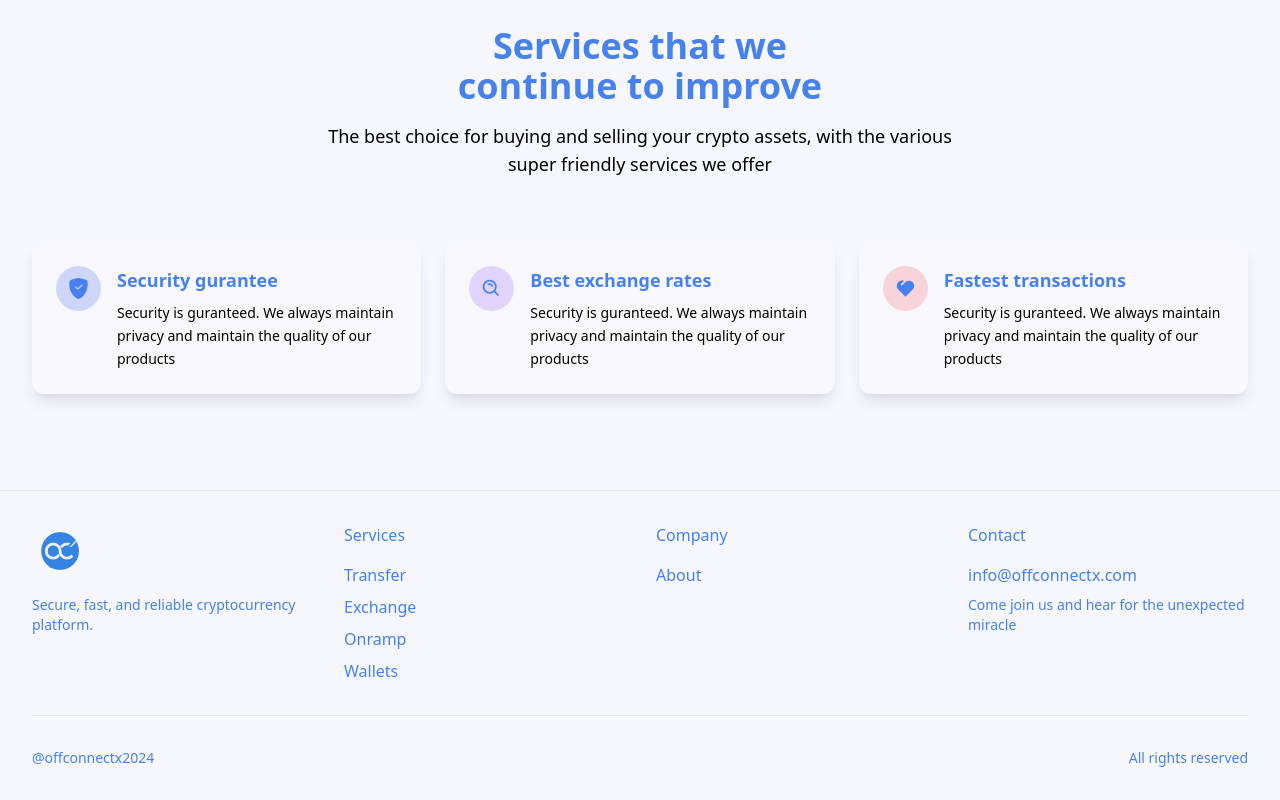
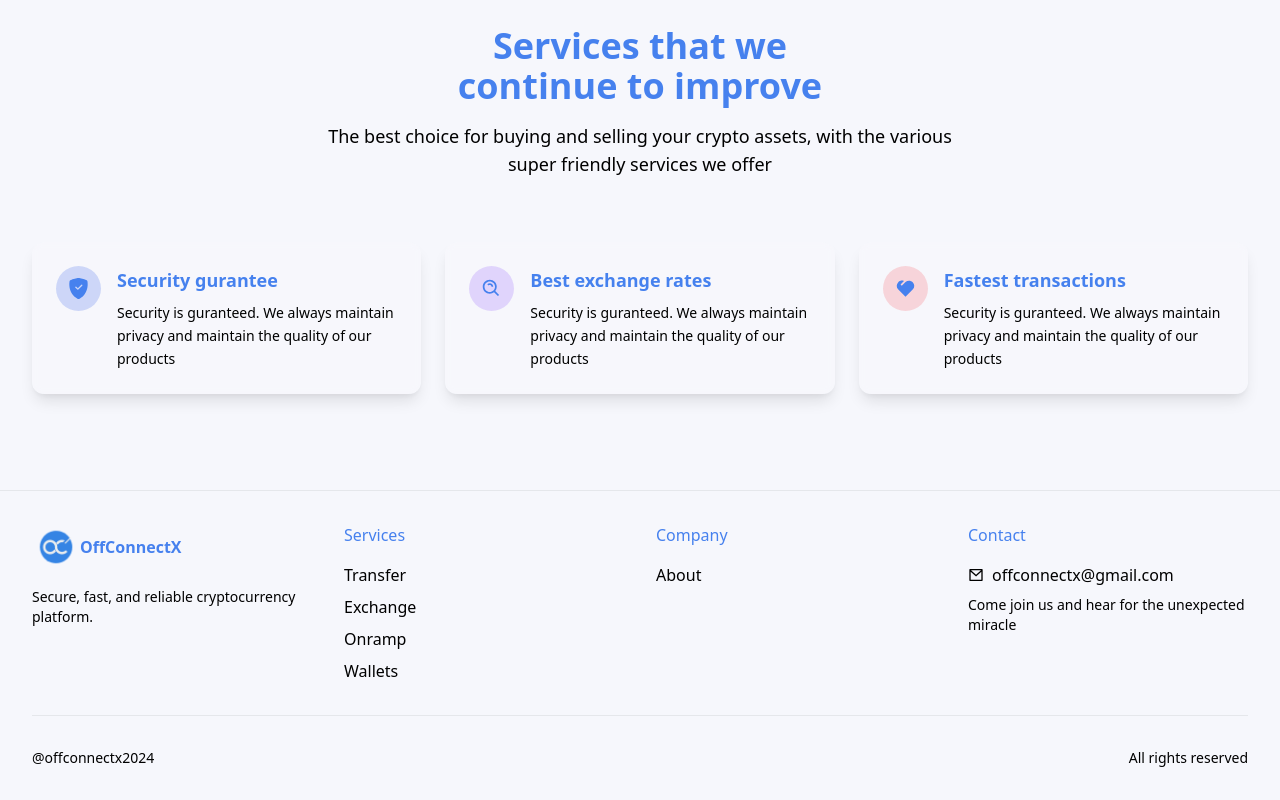
Before and after one commit to champagne101/xmas, a React (Vite) app: page / in a window 1280 px wide. Shown: the part 1062-1862 px from the top of the page. Built offline with nearby package versions, Linux system fonts and the light colour scheme.

Commit message:
changed logo size, added ocx word logo, adjusted spacing of footer elements, added email icon next to email, added a tags

```diff
--- a/src/components/Footer.jsx
+++ b/src/components/Footer.jsx
@@ -1,17 +1,20 @@
 import React from "react";
+import { RiMailLine } from "react-icons/ri";
+import { BiEnvelope } from "react-icons/bi";
 
 import light from "../../images/light.png";
 import dark from "../../images/dark.png";
 
 
 const Footer = () => (
-  <footer className="w-full py-8 border-t border-[#4681ee]/10 dark:border-white/10 text-[#4681ee] dark:text-[#fafcfe]">
+  <footer className="w-full py-8 border-t border-[#4681ee]/10 dark:border-white/10">
     <div className="max-w-7xl mx-auto px-4 sm:px-6 lg:px-8">
       <div className="grid grid-cols-1 md:grid-cols-4 gap-8 mb-8">
         <div className="md:col-span-1">
           <div className="flex items-center mb-4">
-            <img src={light} alt="logo-light" className="w-14 block dark:hidden" />
-            <img src={dark} alt="logo-dark" className="w-14 hidden dark:block" />
+            <img src={light} alt="logo-light" className="w-12 block dark:hidden" />
+            <img src={dark} alt="logo-dark" className="w-12 hidden dark:block" />
+            <span className="ml- text-l font-bold text-[#4681ee] dark:text-white">OffConnectX</span>
           </div>
           <p className="text-[#4681ee]/70 dark:text-white/70 text-sm">Secure, fast, and reliable cryptocurrency platform.</p>
         </div>
@@ -19,10 +22,10 @@ const Footer = () => (
       <div>
         <h3 className="text-[#4681ee] dark:text-white font-medium mb-4">Services</h3>
         <ul className="space-y-2">
-        <li className=" text-[#4681ee]/70 dark:text-white/70 hover:text-[#4681ee] dark:hover:text-white transition-colors">Transfer</li>
-        <li className=" text-[#4681ee]/70 dark:text-white/70 hover:text-[#4681ee] dark:hover:text-white transition-colors">Exchange</li>
-        <li className=" text-[#4681ee]/70 dark:text-white/70 hover:text-[#4681ee] dark:hover:text-white transition-colors">Onramp</li>
-        <li className=" text-[#4681ee]/70 dark:text-white/70 hover:text-[#4681ee] dark:hover:text-white transition-colors">Wallets</li>
+        <li><a  className=" text-[#4681ee]/70 dark:text-white/70 hover:text-[#4681ee] dark:hover:text-white transition-colors" href="#">Transfer</a></li>
+        <li><a  className=" text-[#4681ee]/70 dark:text-white/70 hover:text-[#4681ee] dark:hover:text-white transition-colors" href="#">Exchange</a></li>
+        <li><a  className=" text-[#4681ee]/70 dark:text-white/70 hover:text-[#4681ee] dark:hover:text-white transition-colors" href="#">Onramp</a></li>
+        <li><a  className=" text-[#4681ee]/70 dark:text-white/70 hover:text-[#4681ee] dark:hover:text-white transition-colors" href="#">Wallets</a></li>
         </ul>
       </div>
 
@@ -38,12 +41,13 @@ const Footer = () => (
 
         <div>
           <h3 className="text-[#4681ee] dark:text-white font-medium mb-4">Contact</h3>
-    <div className="text-[#4681ee]/70 dark:text-white/70">
+          <div className="flex items-center mb-2 text-[#4681ee]/70 dark:text-white/70">
+            <RiMailLine className="h-4 w-4 mr-2"/>
             <a href="mailto:info@offconnectx.com" className="hover:text-[#4681ee] dark:hover:text-white transition-colors">
-      info@offconnectx.com
+              offconnectx@gmail.com
             </a>
           </div>
-      <p className="text-[#4681ee]/70 dark:text-white/70 text-sm mt-2">Come join us and hear for the unexpected miracle</p>
+          <p className="text-[#4681ee]/70 dark:text-white/70 text-sm">Come join us and hear for the unexpected miracle</p>
           {/* <p className=" text-sm text-center font-medium mt-2">info@offconnectx.com</p> */}
         </div>
     </div>
```
Lines whose indentation alone changed are shown as unchanged.
